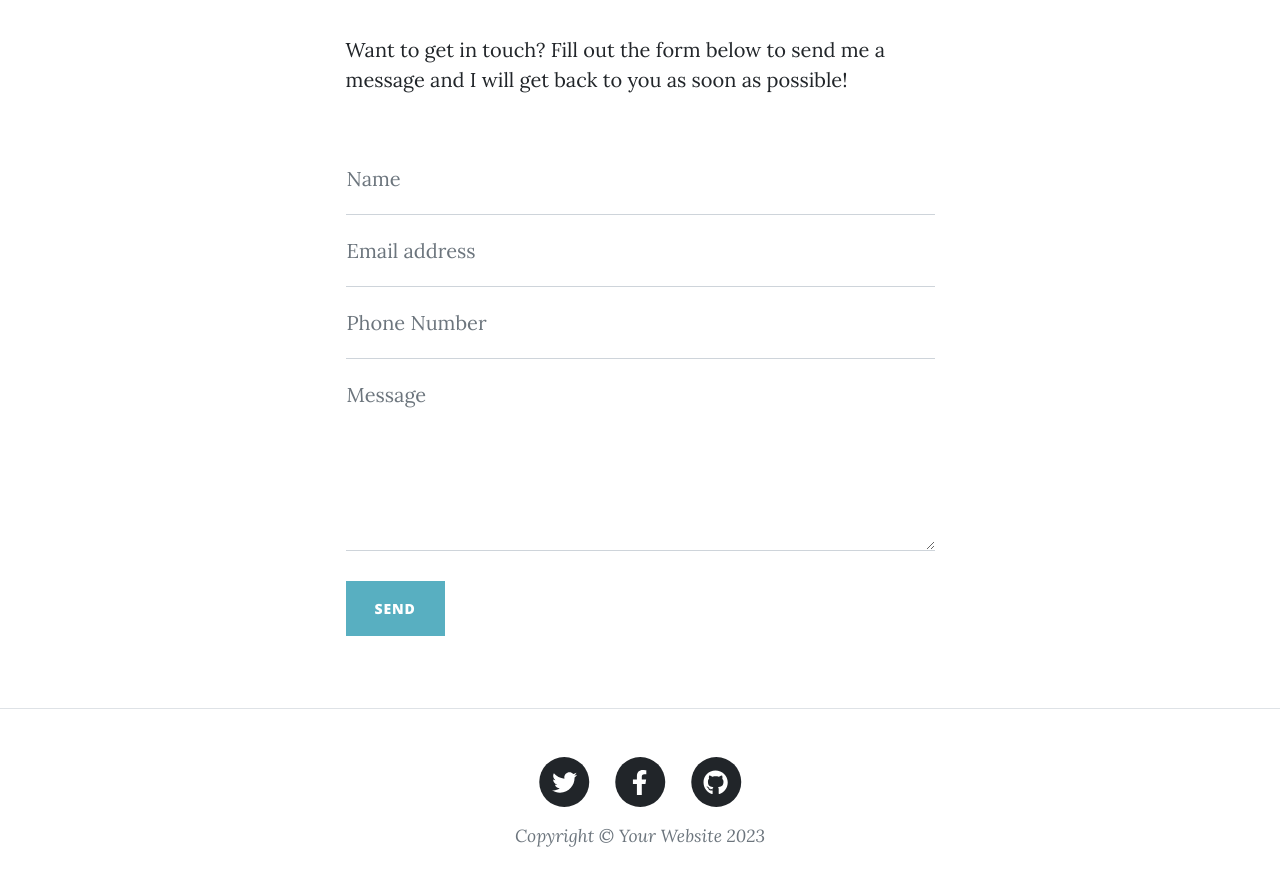
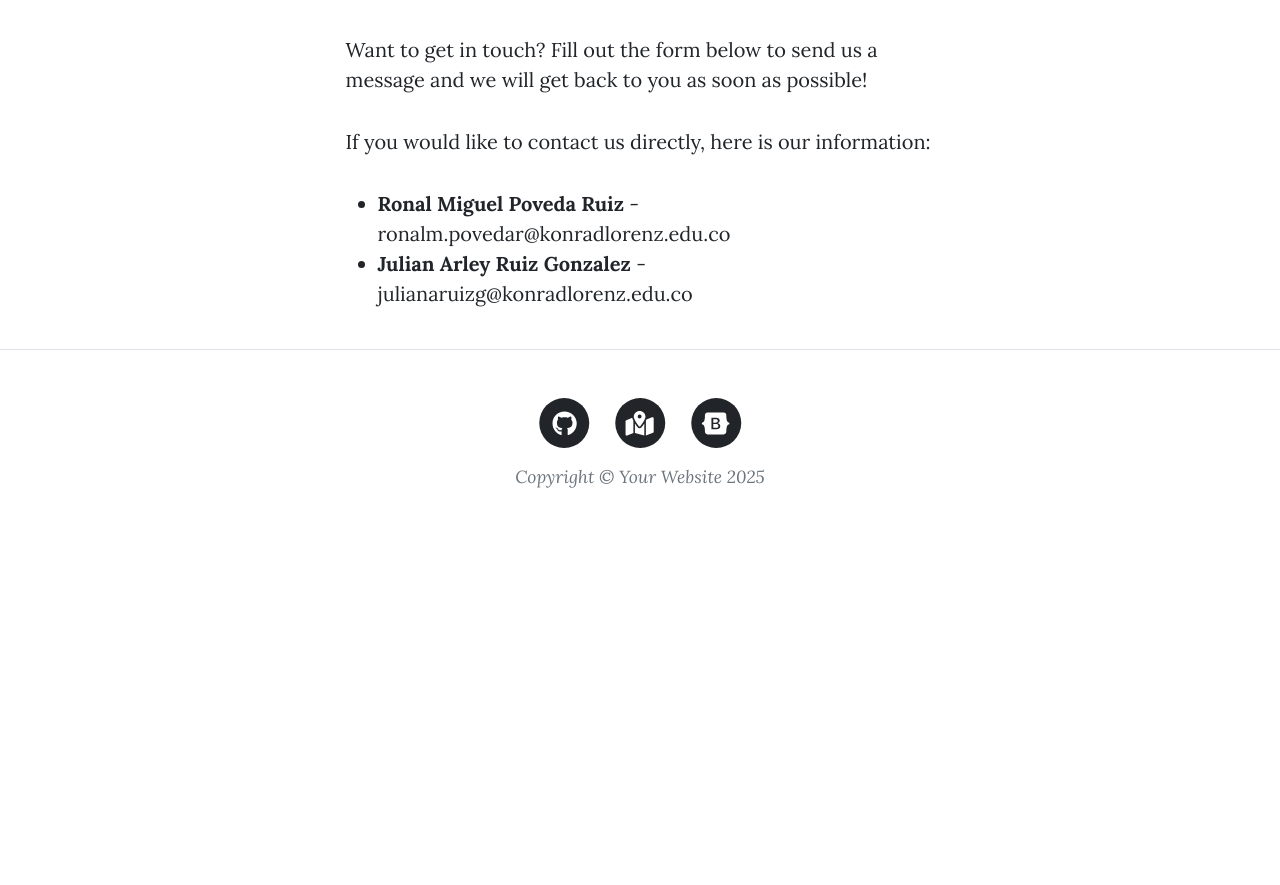
Before and after one commit to Ruzkyy/taller2ntd, a plain HTML site: page contact.html in a window 1280 px wide. Shown: the part 577-1462 px from the top of the page. After the commit the page ends 1116 px from the top, so only its background shows below. Drawn offline with nearby package versions, Linux system fonts and the light colour scheme.

Commit message:
Actualizacion
Se actualizo la pagina de contact

```diff
--- a/contact.html
+++ b/contact.html
@@ -1,11 +1,12 @@
 <!DOCTYPE html>
 <html lang="en">
+
 <head>
     <meta charset="utf-8" />
     <meta name="viewport" content="width=device-width, initial-scale=1, shrink-to-fit=no" />
     <meta name="description" content="" />
     <meta name="author" content="" />
-        <title>Clean Blog - Start Bootstrap Theme</title>
+    <title>Contact</title>
     <link rel="icon" type="image/x-icon" href="assets/favicon.ico" />
     <!-- Font Awesome icons (free version)-->
     <script src="https://use.fontawesome.com/releases/v6.3.0/js/all.js" crossorigin="anonymous"></script>
@@ -15,11 +16,12 @@
     <!-- Core theme CSS (includes Bootstrap)-->
     <link href="css/styles.css" rel="stylesheet" />
 </head>
+
 <body>
     <!-- Navigation-->
     <nav class="navbar navbar-expand-lg navbar-light" id="mainNav">
         <div class="container px-4 px-lg-5">
-                <a class="navbar-brand" href="index.html">Start Bootstrap</a>
+            <a class="navbar-brand" href="index.html">The Animals Dogtors</a>
             <button class="navbar-toggler" type="button" data-bs-toggle="collapse" data-bs-target="#navbarResponsive" aria-controls="navbarResponsive" aria-expanded="false" aria-label="Toggle navigation">
                 Menu
                 <i class="fas fa-bars"></i>
@@ -27,8 +29,8 @@
             <div class="collapse navbar-collapse" id="navbarResponsive">
                 <ul class="navbar-nav ms-auto py-4 py-lg-0">
                     <li class="nav-item"><a class="nav-link px-lg-3 py-3 py-lg-4" href="index.html">Home</a></li>
-                        <li class="nav-item"><a class="nav-link px-lg-3 py-3 py-lg-4" href="about.html">About</a></li>
-                        <li class="nav-item"><a class="nav-link px-lg-3 py-3 py-lg-4" href="post.html">Sample Post</a></li>
+                    <li class="nav-item"><a class="nav-link px-lg-3 py-3 py-lg-4" href="about.html">Adoptions</a></li>
+                    <li class="nav-item"><a class="nav-link px-lg-3 py-3 py-lg-4" href="post.html">Blog of Pet Care</a></li>
                     <li class="nav-item"><a class="nav-link px-lg-3 py-3 py-lg-4" href="contact.html">Contact</a></li>
                 </ul>
             </div>
@@ -40,8 +42,8 @@
             <div class="row gx-4 gx-lg-5 justify-content-center">
                 <div class="col-md-10 col-lg-8 col-xl-7">
                     <div class="page-heading">
-                            <h1>Contact Me</h1>
-                            <span class="subheading">Have questions? I have answers.</span>
+                        <h1>Contact Us</h1>
+                        <span class="subheading">Have questions? We have answers.</span>
                     </div>
                 </div>
             </div>
@@ -52,59 +54,13 @@
         <div class="container px-4 px-lg-5">
             <div class="row gx-4 gx-lg-5 justify-content-center">
                 <div class="col-md-10 col-lg-8 col-xl-7">
-                        <p>Want to get in touch? Fill out the form below to send me a message and I will get back to you as soon as possible!</p>
-                        <div class="my-5">
-                            <!-- * * * * * * * * * * * * * * *-->
-                            <!-- * * SB Forms Contact Form * *-->
-                            <!-- * * * * * * * * * * * * * * *-->
-                            <!-- This form is pre-integrated with SB Forms.-->
-                            <!-- To make this form functional, sign up at-->
-                            <!-- https://startbootstrap.com/solution/contact-forms-->
-                            <!-- to get an API token!-->
-                            <form id="contactForm" data-sb-form-api-token="API_TOKEN">
-                                <div class="form-floating">
-                                    <input class="form-control" id="name" type="text" placeholder="Enter your name..." data-sb-validations="required" />
-                                    <label for="name">Name</label>
-                                    <div class="invalid-feedback" data-sb-feedback="name:required">A name is required.</div>
-                                </div>
-                                <div class="form-floating">
-                                    <input class="form-control" id="email" type="email" placeholder="Enter your email..." data-sb-validations="required,email" />
-                                    <label for="email">Email address</label>
-                                    <div class="invalid-feedback" data-sb-feedback="email:required">An email is required.</div>
-                                    <div class="invalid-feedback" data-sb-feedback="email:email">Email is not valid.</div>
-                                </div>
-                                <div class="form-floating">
-                                    <input class="form-control" id="phone" type="tel" placeholder="Enter your phone number..." data-sb-validations="required" />
-                                    <label for="phone">Phone Number</label>
-                                    <div class="invalid-feedback" data-sb-feedback="phone:required">A phone number is required.</div>
-                                </div>
-                                <div class="form-floating">
-                                    <textarea class="form-control" id="message" placeholder="Enter your message here..." style="height: 12rem" data-sb-validations="required"></textarea>
-                                    <label for="message">Message</label>
-                                    <div class="invalid-feedback" data-sb-feedback="message:required">A message is required.</div>
-                                </div>
-                                <br />
-                                <!-- Submit success message-->
-                                <!---->
-                                <!-- This is what your users will see when the form-->
-                                <!-- has successfully submitted-->
-                                <div class="d-none" id="submitSuccessMessage">
-                                    <div class="text-center mb-3">
-                                        <div class="fw-bolder">Form submission successful!</div>
-                                        To activate this form, sign up at
-                                        <br />
-                                        <a href="https://startbootstrap.com/solution/contact-forms">https://startbootstrap.com/solution/contact-forms</a>
-                                    </div>
-                                </div>
-                                <!-- Submit error message-->
-                                <!---->
-                                <!-- This is what your users will see when there is-->
-                                <!-- an error submitting the form-->
-                                <div class="d-none" id="submitErrorMessage"><div class="text-center text-danger mb-3">Error sending message!</div></div>
-                                <!-- Submit Button-->
-                                <button class="btn btn-primary text-uppercase disabled" id="submitButton" type="submit">Send</button>
-                            </form>
-                        </div>
+                    <p>Want to get in touch? Fill out the form below to send us a message and we will get back to you as soon as possible!</p>
+                    <p>If you would like to contact us directly, here is our information:</p>
+                    <ul>
+                        <li><strong>Ronal Miguel Poveda Ruiz</strong> - <a href="mailto:ronalm.povedar@konradlorenz.edu.co">ronalm.povedar@konradlorenz.edu.co</a></li>
+                        <li><strong>Julian Arley Ruiz Gonzalez</strong> - <a href="mailto:julianaruizg@konradlorenz.edu.co">julianaruizg@konradlorenz.edu.co</a></li>
+                    </ul>
+
                 </div>
             </div>
         </div>
@@ -116,31 +72,31 @@
                 <div class="col-md-10 col-lg-8 col-xl-7">
                     <ul class="list-inline text-center">
                         <li class="list-inline-item">
-                                <a href="#!">
-                                    <span class="fa-stack fa-lg">
-                                        <i class="fas fa-circle fa-stack-2x"></i>
-                                        <i class="fab fa-twitter fa-stack-1x fa-inverse"></i>
-                                    </span>
-                                </a>
-                            </li>
-                            <li class="list-inline-item">
-                                <a href="#!">
-                                    <span class="fa-stack fa-lg">
-                                        <i class="fas fa-circle fa-stack-2x"></i>
-                                        <i class="fab fa-facebook-f fa-stack-1x fa-inverse"></i>
-                                    </span>
-                                </a>
-                            </li>
-                            <li class="list-inline-item">
-                                <a href="#!">
+                            <a href="https://github.com/Ruzkyy/taller2ntd.git">
                                 <span class="fa-stack fa-lg">
                                     <i class="fas fa-circle fa-stack-2x"></i>
                                     <i class="fab fa-github fa-stack-1x fa-inverse"></i>
                                 </span>
                             </a>
                         </li>
+                        <li class="list-inline-item">
+                            <a href="https://maps.app.goo.gl/RPPTFsouomEGLAyn7">
+                                <span class="fa-stack fa-lg">
+                                    <i class="fas fa-circle fa-stack-2x"></i>
+                                    <i class="fa-solid fa-map-location-dot fa-stack-1x fa-inverse"></i>
+                                </span>
+                            </a>
+                        </li>
+                        <li class="list-inline-item">
+                            <a href="https://startbootstrap.com/theme/clean-blog">
+                                <span class="fa-stack fa-lg">
+                                    <i class="fas fa-circle fa-stack-2x"></i>
+                                    <i class="fa-brands fa-bootstrap fa-stack-1x fa-inverse"></i>
+                                </span>
+                            </a>
+                        </li>
                     </ul>
-                        <div class="small text-center text-muted fst-italic">Copyright &copy; Your Website 2023</div>
+                    <div class="small text-center text-muted fst-italic">Copyright &copy; Your Website 2025</div>
                 </div>
             </div>
         </div>
@@ -155,4 +111,5 @@
     <!-- * * * * * * * * * * * * * * * * * * * * * * * * * * * * * * * * * * * * * * * *-->
     <script src="https://cdn.startbootstrap.com/sb-forms-latest.js"></script>
 </body>
+
 </html>
```
Lines whose indentation alone changed are shown as unchanged.
